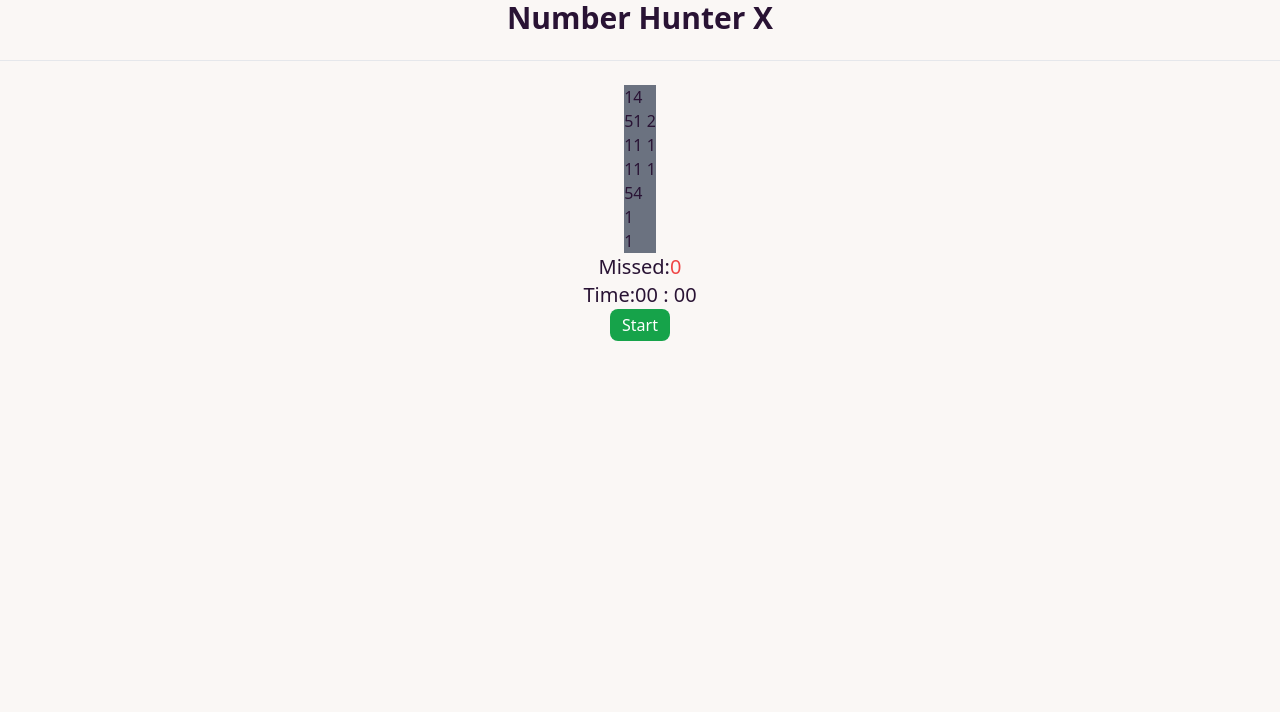
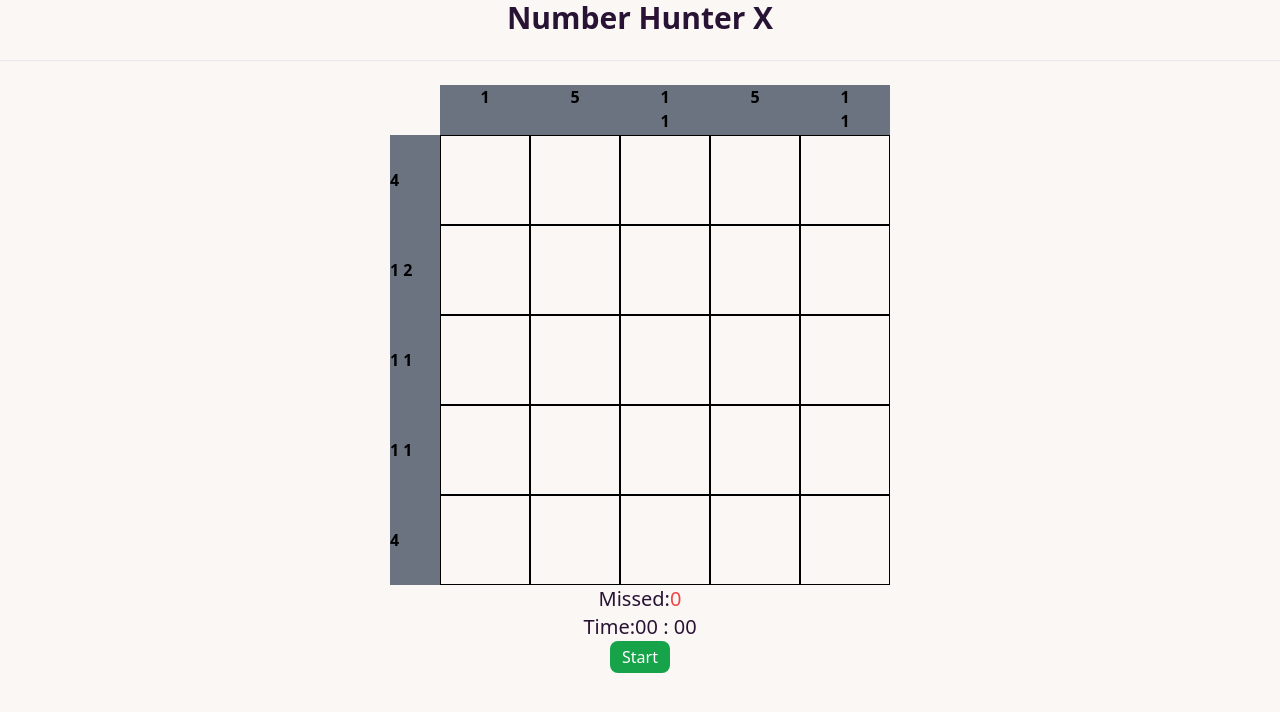
Before and after one commit to sMercyX/PROJECT1-SEC-1-NumberHunterX, a Vue app: page / in a window 1280 px wide. Shown: the top 712 px of the page. Built offline with nearby package versions, Linux system fonts and the light colour scheme.

Commit message:
edit-css

```diff
--- a/src/assets/main.css
+++ b/src/assets/main.css
@@ -1,3 +1,75 @@
 @tailwind base;
 @tailwind components;
 @tailwind utilities;
+
+@tailwind base;
+@tailwind components;
+@tailwind utilities;
+
+#board {
+  grid-row: 2;
+  grid-column: 2;
+  width: 450px;
+  height: 450px;
+
+  display: flex;
+  flex-wrap: wrap;
+
+}
+
+#hintsCol {
+  grid-row: 1;
+  grid-column: 2;
+
+  width: 450px;
+  height: 50px;
+  display: flex;
+
+
+}
+
+#hintsRow {
+  grid-row: 2;
+  grid-column: 1;
+  width: 50px;
+  height: 450px;
+
+  display: flex;
+  flex-direction: column;
+
+}
+
+#playZone {
+  display: grid;
+  grid-column-gap: 0px;
+  grid-row-gap: 0px;
+}
+
+.block {
+  width: 90px;
+  height: 90px;
+  border: 1px black solid;
+
+  cursor: pointer;
+}
+
+#hintC{
+  width: 90px;
+  height: 90px;
+
+  font-weight: bold;
+  display: flex;
+  justify-content: center;
+  color: black;
+}
+
+#hintR{
+  width: 90px;
+  height: 90px;
+
+  font-weight: bold;
+  display: flex;
+  flex-direction: column;
+  justify-content: center;
+  color: black;
+}
```
